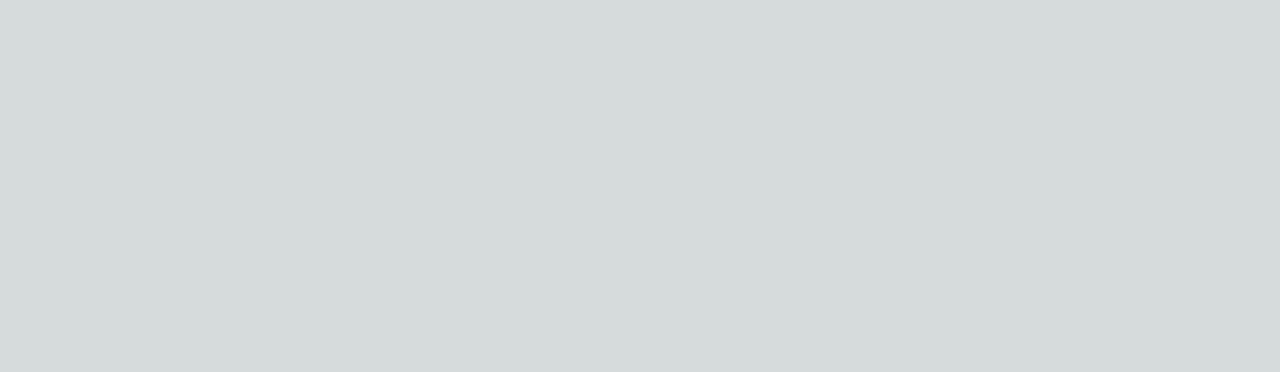
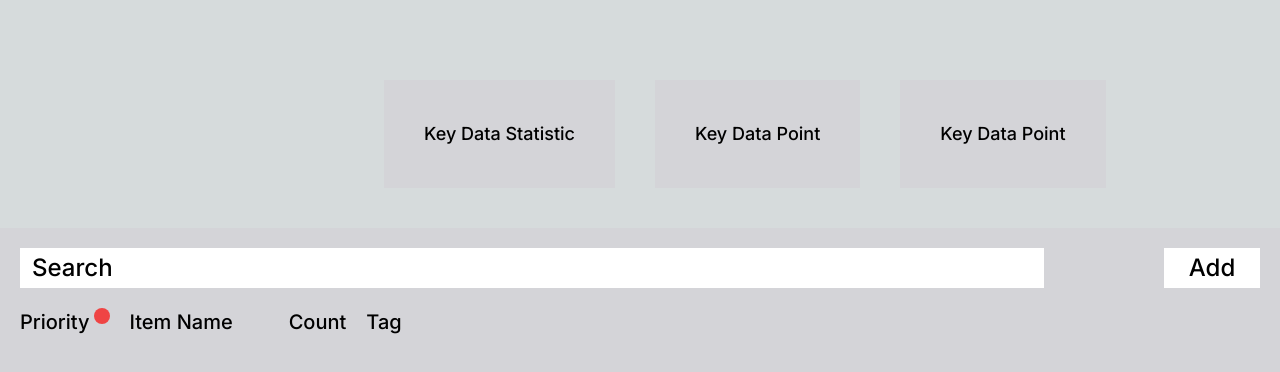
Before and after one commit to Rani-Codes/HackDavis24, a Next.js app in the folder dcmh-inventory/: page /employee-dashboard in a window 1280 px wide. Shown: the top 372 px of the page. Built offline with nearby package versions, Linux system fonts and the light colour scheme.

Commit message:
Updated login and employee dashboard

```diff
--- a/dcmh-inventory/package.json
+++ b/dcmh-inventory/package.json
@@ -11,7 +11,8 @@
   "dependencies": {
     "next": "14.2.3",
     "react": "^18",
-    "react-dom": "^18"
+    "react-dom": "^18",
+    "react-router-dom": "^6.23.0"
   },
   "devDependencies": {
     "@types/node": "20.12.7",
--- a/dcmh-inventory/src/app/employee-dashboard/page.tsx
+++ b/dcmh-inventory/src/app/employee-dashboard/page.tsx
@@ -2,8 +2,58 @@ import Image from "next/image";
 
 export default function Home() {
   return (
-    <div className="text-black">
+    <main>
+    <div className = "flex">
+      <button className = "bg-zinc-300 p-10 ml-96 mt-20">
+        <div className = "text-black">
+          <p className = "text-lg font-medium text-left">Key Data Statistic</p>
+        </div>
+      </button>
 
+      <button className = "bg-zinc-300 p-10 ml-10 mt-20">
+        <div className = "text-black">
+          <p className="text-lg font-medium text-left">Key Data Point</p>
+        </div>
+      </button>
+
+      <button className="bg-zinc-300 p-10 ml-10 mt-20">
+        <div className="text-black">
+          <p className="text-lg font-medium text-left">Key Data Point</p>
+        </div>
+      </button>
     </div>
+
+    <div className = "flex justify-center">
+      <div className = "bg-zinc-300 p-40 mt-10 w-full w-1/2 relative">
+          <div className = "absolute top-5 left-5 bg-white w-4/5 h-10">
+            <div className = "text-black">
+              <p className = "font-medium text-2xl mt-1 ml-3">Search</p>
+            </div>
+          </div>
+          <div className = "absolute bg-white right-5 top-5 w-24 h-10">
+            <div className = "text-black">
+              <p className = "font-medium text-2xl mt-1 text-center">Add</p>
+            </div>
+          </div>
+          <div className = "absolute top-20 left-5">
+            <div className = "text-black flex">
+              <p className=" font-medium text-xl">Priority</p>
+              <div className="ml-1 w-4 h-4 bg-red-500 rounded-full"></div>
+              <div className = "ml-5">
+                <p className = "font-medium text-xl">Item Name</p>
+              </div>
+              <div className = "ml-14">
+                <p className = "font-medium text-xl">Count</p>
+              </div>
+              <div className = "ml-5">
+                <p className = "font-medium text-xl">Tag</p>
+              </div>
+            </div>
+          </div>
+          <div className = "absolute top-32">
+          </div>
+      </div>
+    </div>
+    </main>
   );
 }
--- a/dcmh-inventory/src/app/login-page/page.tsx
+++ b/dcmh-inventory/src/app/login-page/page.tsx
@@ -1,12 +1,11 @@
 export default function Home() {
     return (
-        /* The Log-In text */
         <div className = "text-black">
-            <p className = "text-4xl font-medium text-center mt-20">Log-In</p>
+            <p className = "text-4xl font-medium flex justify-center mt-20">Log-In</p>
 
 
             <div className = "flex justify-center mt-20">
-                <div className = "border border-black border-4 p-4 w-full sm:w-80 bg-white">
+                <div className = "border border-black border-4 p-4 w-full w-1/4 bg-white">
                     <div className = "text-black">
                         <p className = "text-xl font-medium text-left">Username</p>
                     </div>
@@ -14,7 +13,7 @@ export default function Home() {
             </div>
 
             <div className = "flex justify-center mt-5">
-                <div className = "border border-black border-4 p-4 w-full sm:w-80 bg-white">
+                <div className = "border border-black border-4 p-4 w-full w-1/4 bg-white">
                     <div className = "text-black">
                         <p className = "text-xl font-medium text-left">Password</p>
                     </div>
@@ -22,7 +21,7 @@ export default function Home() {
             </div>
 
             <div className = "flex justify-center mt-10">
-                <div className = "p-4 w-full sm:w-80 bg-gray-400">
+                <div className = "p-4 w-full w-1/4 bg-zinc-400">
                     <div className = "text-black">
                         <p className = "text-3xl font-medium text-center">Sign-In</p>
                     </div>
```
Also changed, not shown: 1 other file (tests, documents, lock files or other folders).
